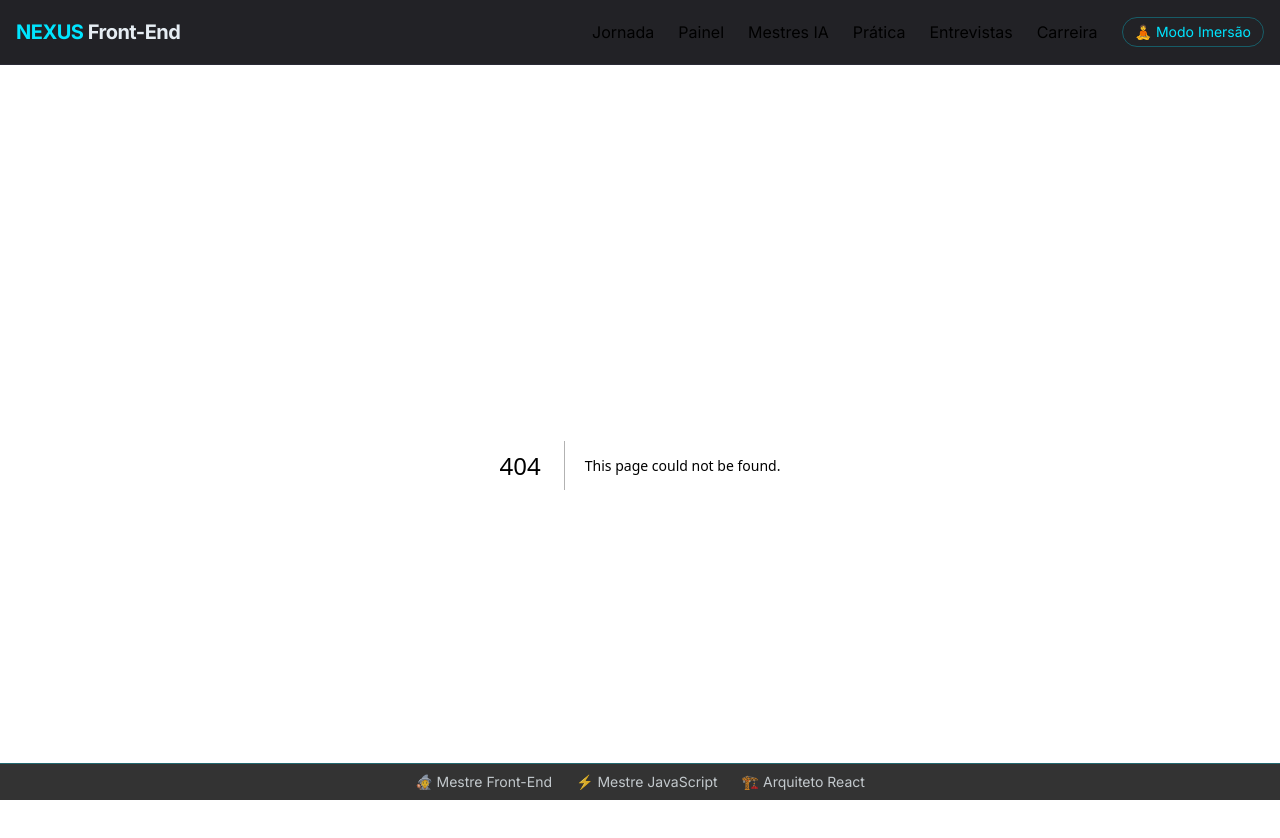
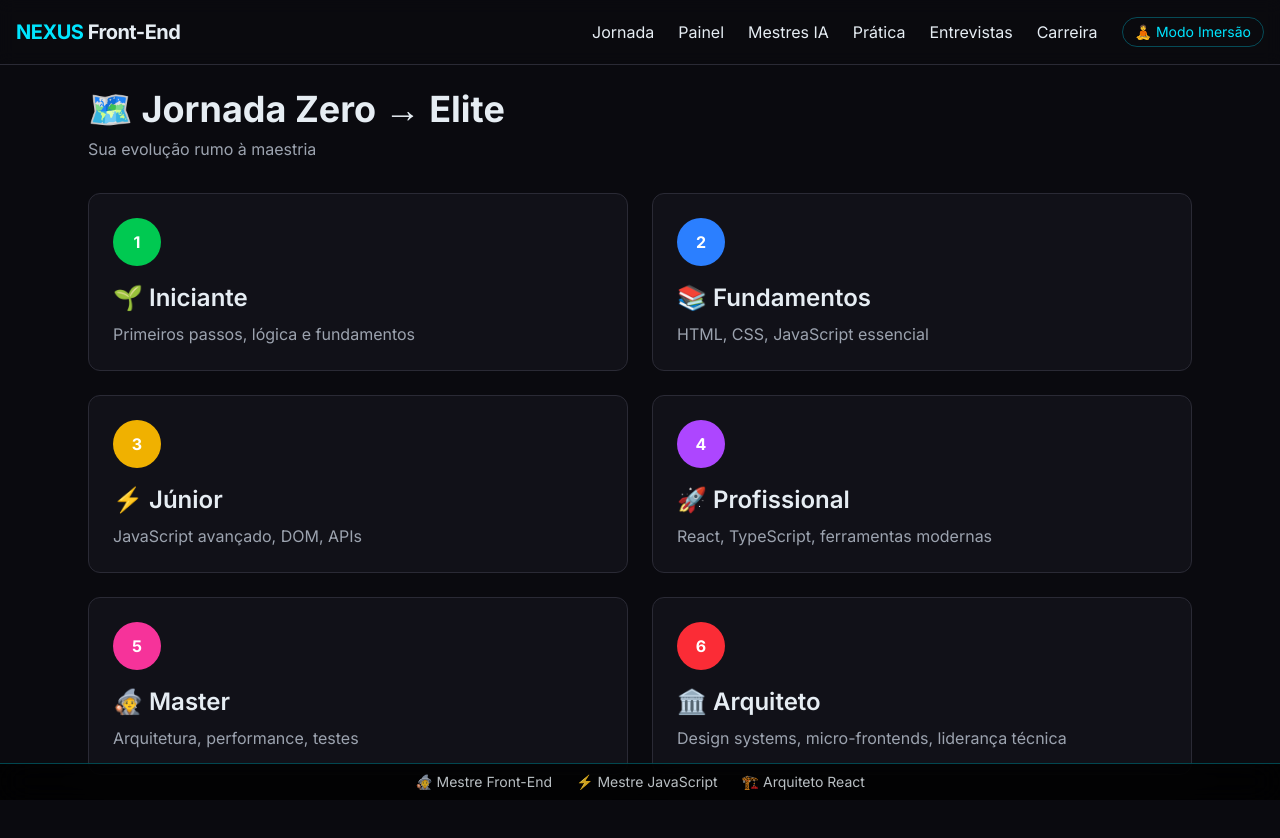
Before and after one commit to mateusdev97443/universidade-meu, a Next.js app: page /jornada in a window 1280 px wide. Before the commit this address had no page. Shown: the top 838 px of the page. Built offline with nearby package versions, Linux system fonts and the light colour scheme.

Commit message:
fix: cria página jornada com os 6 níveis

```diff
--- /dev/null
+++ b/app/jornada/page.tsx
@@ -0,0 +1,27 @@
+export default function JornadaPage() {
+  const niveis = [
+    { nome: "🌱 Iniciante", desc: "Primeiros passos, lógica e fundamentos", cor: "bg-green-500" },
+    { nome: "📚 Fundamentos", desc: "HTML, CSS, JavaScript essencial", cor: "bg-blue-500" },
+    { nome: "⚡ Júnior", desc: "JavaScript avançado, DOM, APIs", cor: "bg-yellow-500" },
+    { nome: "🚀 Profissional", desc: "React, TypeScript, ferramentas modernas", cor: "bg-purple-500" },
+    { nome: "🧙 Master", desc: "Arquitetura, performance, testes", cor: "bg-pink-500" },
+    { nome: "🏛️ Arquiteto", desc: "Design systems, micro-frontends, liderança técnica", cor: "bg-red-500" },
+  ];
+  return (
+    <div className="max-w-6xl mx-auto p-6">
+      <h1 className="text-4xl font-bold mb-2">🗺️ Jornada Zero → Elite</h1>
+      <p className="text-ice-muted mb-8">Sua evolução rumo à maestria</p>
+      <div className="grid gap-6 md:grid-cols-2">
+        {niveis.map((n, idx) => (
+          <div key={idx} className="bg-obsidian-card border border-border rounded-xl p-6 hover:border-eletric transition">
+            <div className={`w-12 h-12 rounded-full ${n.cor} flex items-center justify-center text-white font-bold mb-4`}>
+              {idx+1}
+            </div>
+            <h2 className="text-2xl font-semibold">{n.nome}</h2>
+            <p className="text-ice-muted mt-2">{n.desc}</p>
+          </div>
+        ))}
+      </div>
+    </div>
+  );
+}
```
